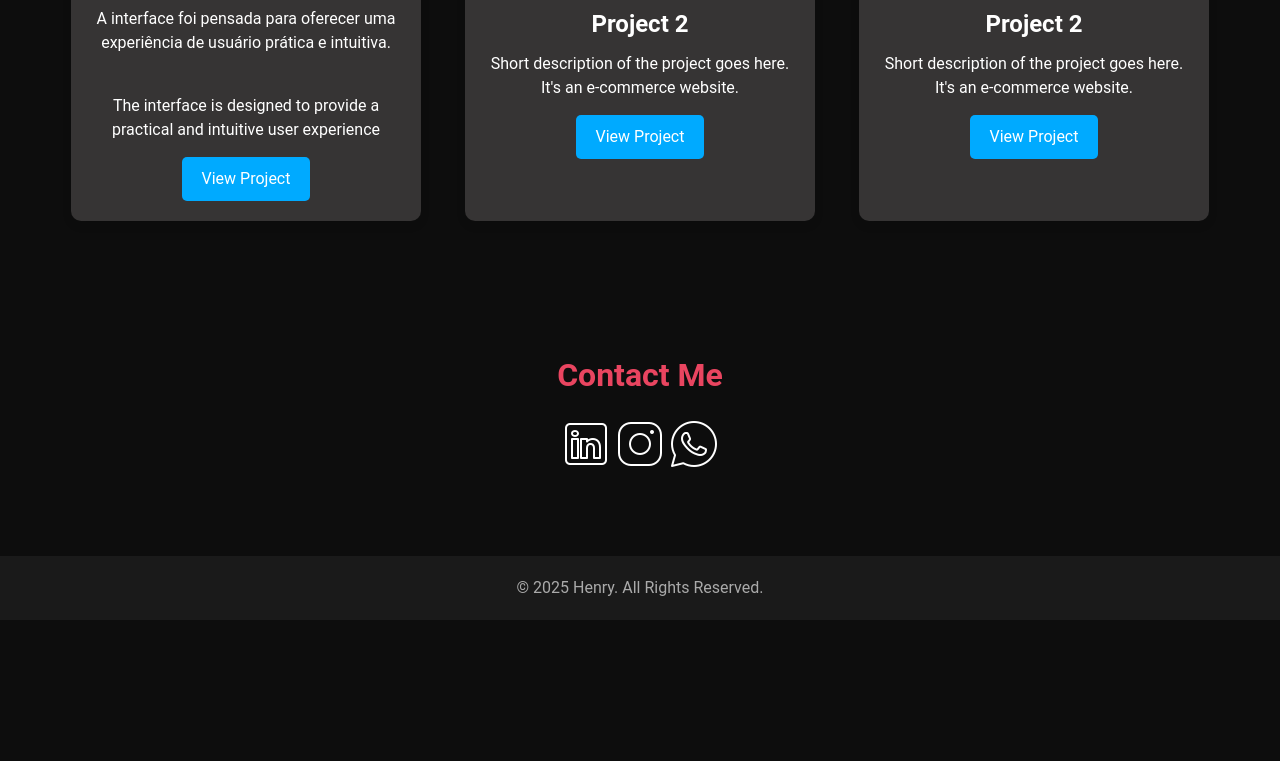
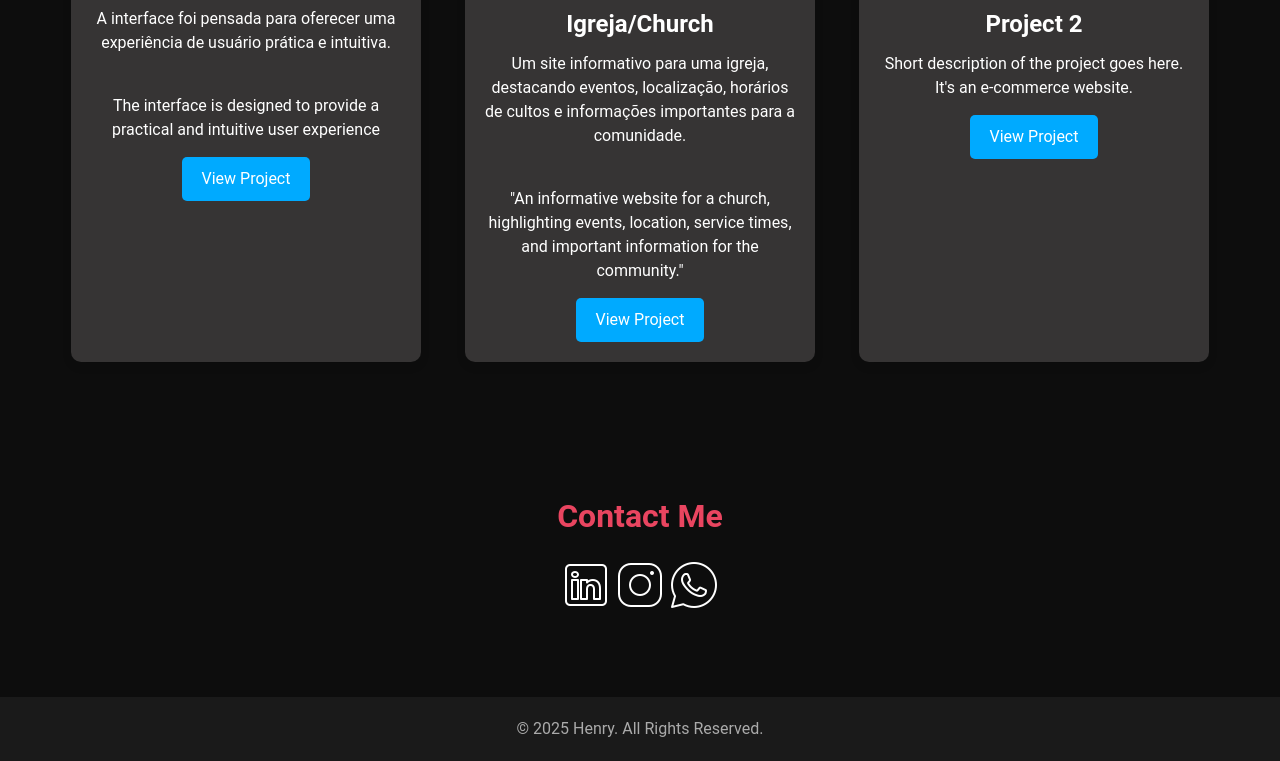
Before and after one commit to henrytatodev/meuportf-lio, a plain HTML site: page index.html in a window 1280 px wide. Shown: the part 1984-2745 px from the top of the page. Before the commit the page ends 2604 px from the top, so only its background shows below. Drawn offline with Linux system fonts and the light colour scheme.

Commit message:
Update index.html

```diff
--- a/index.html
+++ b/index.html
@@ -80,8 +80,10 @@
         </div>
         <div class="project-card">
           <img src="igreja.png" alt="Project 2">
-          <h3>Project 2</h3>
-          <p>Short description of the project goes here. It's an e-commerce website.</p>
+          <h3>Igreja/Church</h3>
+          <p>Um site informativo para uma igreja, destacando eventos, localização, horários de cultos e informações importantes para a comunidade.</p>
+          <br>
+          <p>"An informative website for a church, highlighting events, location, service times, and important information for the community."</p>
           <a href="https://link-to-project2.com" target="_blank" class="btn">View Project</a>
         </div>
         <div class="project-card">
```
